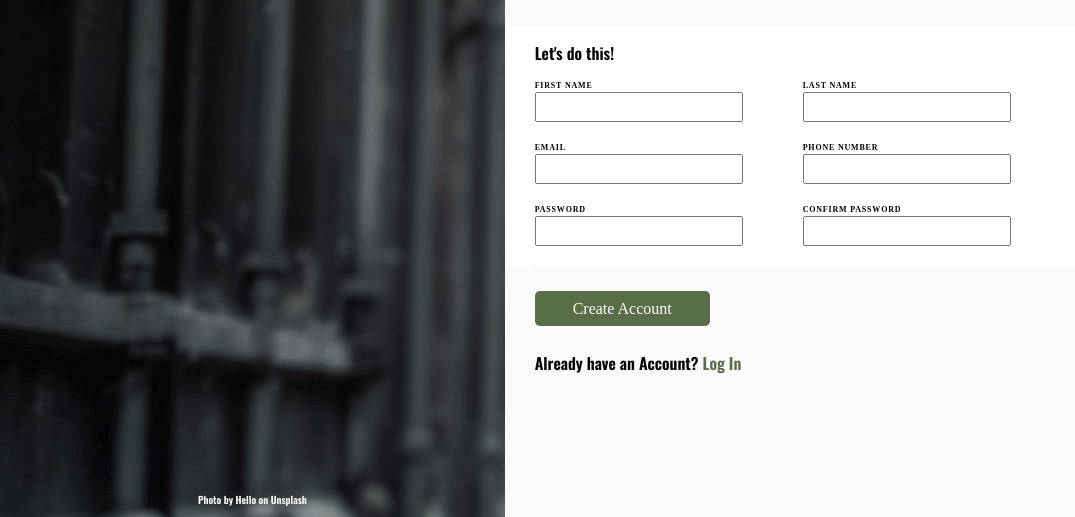
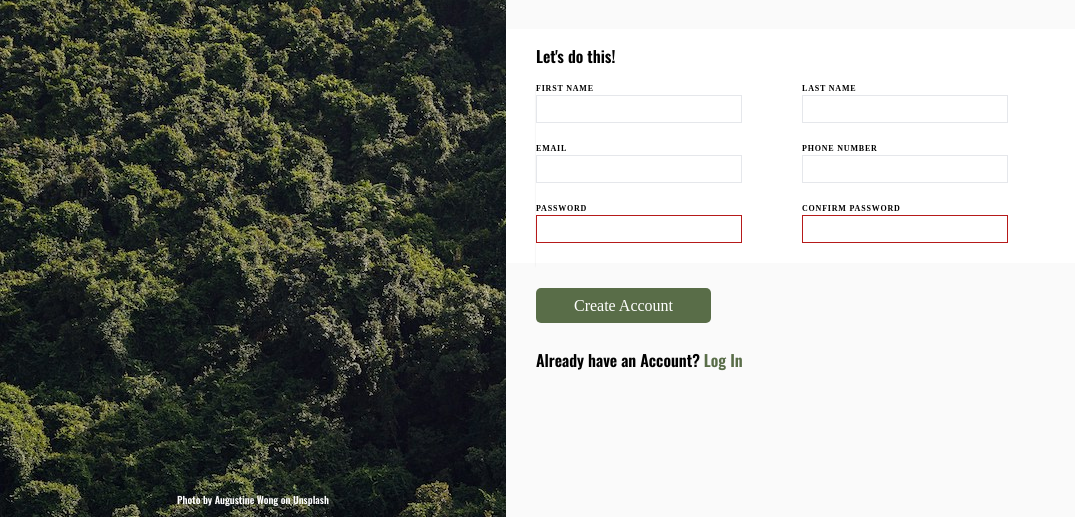
Before and after one commit to t-drape/sign_up_form, a plain HTML site: page form.html in a window 1280 px wide. Shown: the part 283-800 px from the top of the page, without its empty margins (0-1075 px from the left). Drawn offline with Linux system fonts and the light colour scheme.

Commit message:
Finish final form

```diff
--- a/form.css
+++ b/form.css
@@ -56,7 +56,7 @@ h1, h2, h3, h4, h5, h6 {
 
 body {
   display: flex;
-  background-image: url("./imgs/background.jpg");
+  background-image: url("./imgs/plant.jpg");
 }
 
 .left, .right {
@@ -174,6 +174,11 @@ label {
   flex-direction: column;
 }
 
+.footer > a {
+  font-size: 10px;
+  color: white;
+}
+
 
 button {
   width: 175px;
@@ -196,6 +201,18 @@ a {
   text-decoration: none;
 }
 
+input {
+  border: 1px solid #E5E7EB;
+}
+
+input:invalid {
+  border: 1px solid #b61a1a;
+}
+
+input:focus {
+  border: 1px solid #1a49b6;
+  box-shadow: 1px 2px 6px 0px #1a49b6;
+}
 
 
   /* Photo by <a href="https://unsplash.com/@photofil?utm_content=creditCopyText&utm_medium=referral&utm_source=unsplash">Philippe Mignot</a> on <a href="https://unsplash.com/photos/silhouette-person-walking-at-walkway-Afqw8XrP1V8?utm_content=creditCopyText&utm_medium=referral&utm_source=unsplash">Unsplash</a> */
--- a/form.html
+++ b/form.html
@@ -1,3 +1,14 @@
+<!--
+Author: TJ Drape
+Purpose: Create a sign-in form
+Date: January 26, 2025
+
+Sources of Help:
+Password Regex: https://uibakery.io/regex-library/password
+Background Image:
+  -->
+
+
 <!DOCTYPE html>
 <html lang="en">
 <head>
@@ -14,7 +25,7 @@
       <p class="logo_text">ODIN</p>
     </div>
 
-    <p class="footer">Photo by Hello on Unsplash</p>
+    <p class="footer"><a>Photo by <a href="https://unsplash.com/@augustinewong?utm_content=creditCopyText&utm_medium=referral&utm_source=unsplash">Augustine Wong</a> on <a href="https://unsplash.com/photos/green-trees-on-forest-during-daytime-pdjFlhFqznc?utm_content=creditCopyText&utm_medium=referral&utm_source=unsplash">Unsplash</a></p>
   </div>
   <div class="right">
     <div class="top">
@@ -37,17 +48,20 @@
           <input id="email" type="email">
 
           <label for="password">PASSWORD</label>
-          <input id="password" type="password" required>
+          <input id="password" type="password" pattern="[A-Z]{8}"
+          required>
         </div>
         <div class="input_row">
           <label for="last_name">LAST NAME</label>
           <input id="last_name" type="text">
 
           <label for="tel_num">PHONE NUMBER</label>
-          <input id="tel_num" type="tel">
+          <input id="tel_num" type="tel" pattern="[0-9]{10}">
 
           <label for="confirm_password">CONFIRM PASSWORD</label>
-          <input id="confirm_password" type="password" required>
+          <input id="confirm_password" type="password"
+          pattern="[A-Z]{8}"
+          required>
         </div>
       </form>
     </div>
```
Also changed, not shown: imgs/plant.jpg (added).
